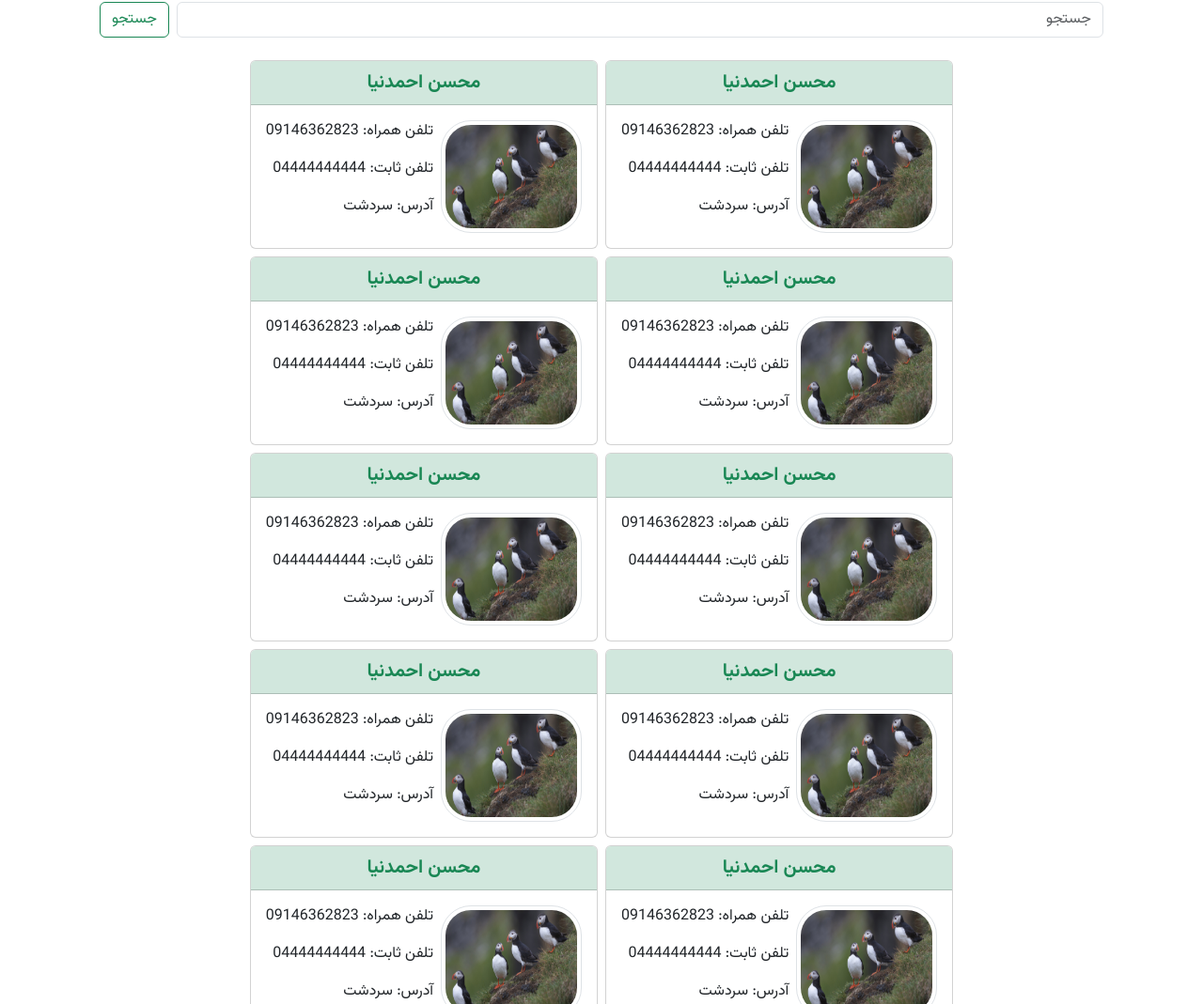
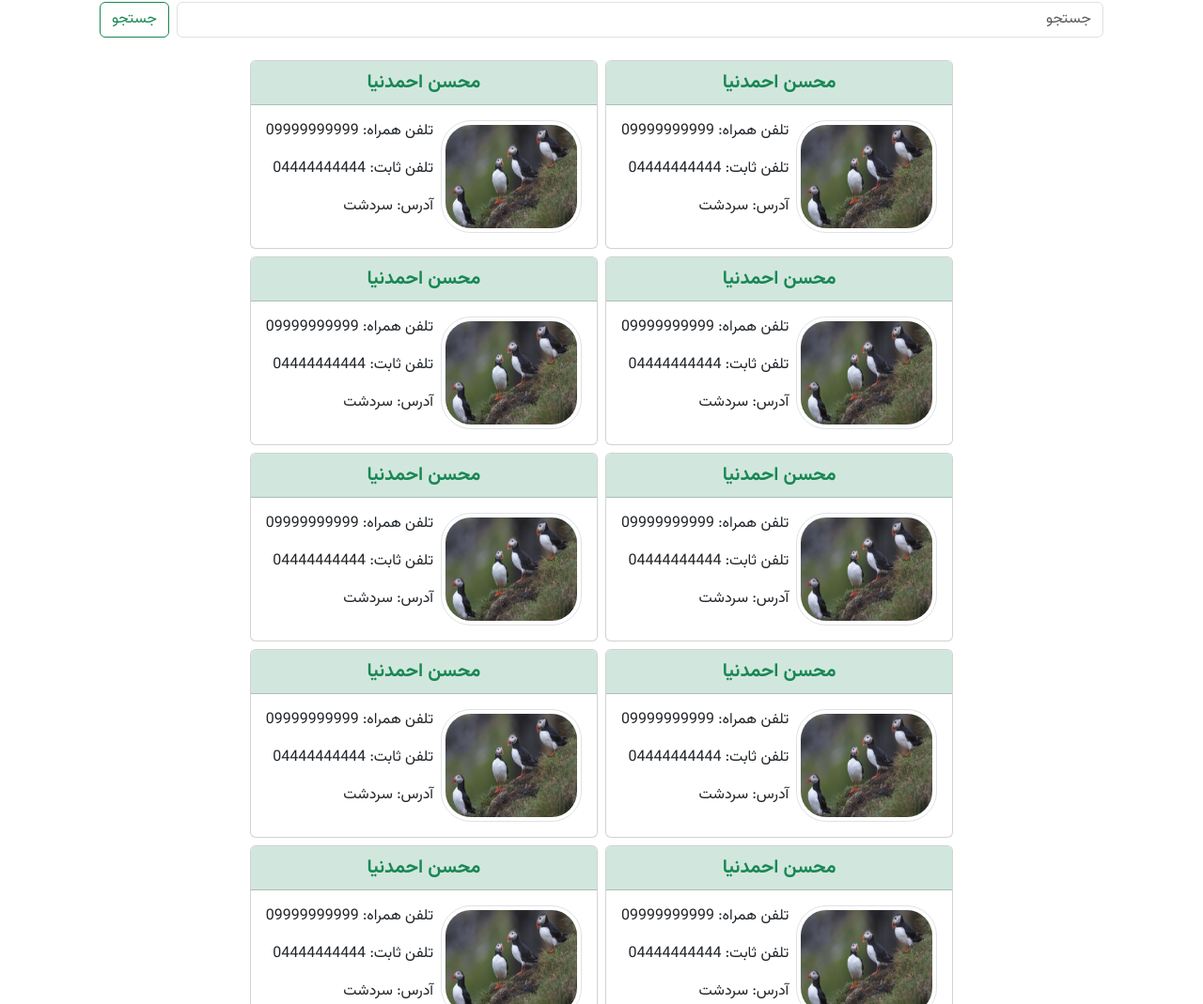
Before and after one commit to Developer-N/Phonebook, a PHP site: page / in a window 1280 px wide. Shown: the part 406-1475 px from the top of the page at 94% size. Run offline with PHP 8.4, Linux system fonts and the light colour scheme.

Commit message:
First Setup.

```diff
--- a/index.php
+++ b/index.php
@@ -94,7 +94,7 @@
                 <div class="card-body d-flex flex-row gap-2">
                     <img class="img-fluid img-thumbnail rounded-5 profile" src="photos/22.jpg" alt="profile">
                     <div class="d-flex flex-column">
-                        <p>تلفن همراه: 09146362823</p>
+                        <p>تلفن همراه: 09999999999</p>
                         <p>تلفن ثابت: 04444444444</p>
                         <p>آدرس: سردشت</p>
                     </div>
```
Also changed, not shown: 1 other file.
